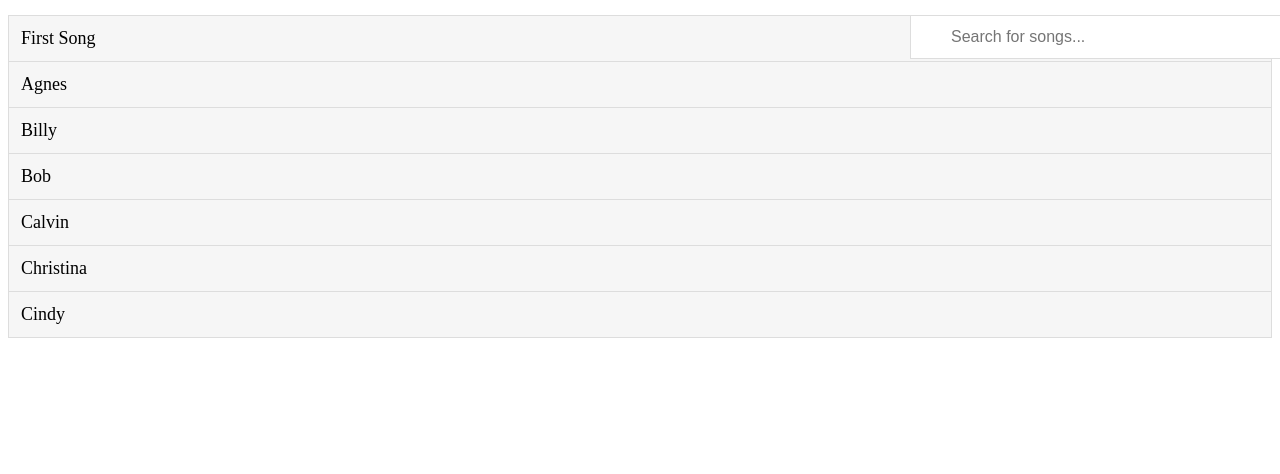
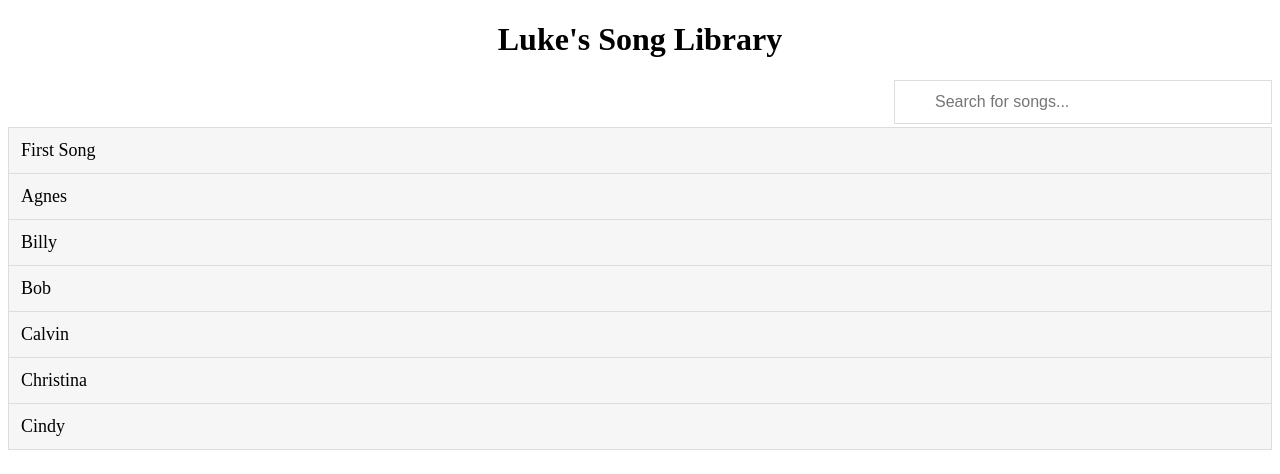
Before and after one commit to lukewdavis/songlibrary, a plain HTML site: page index.html in a window 1280 px wide. Drawn offline with Linux system fonts and the light colour scheme.

Commit message:
Update index.html

```diff
--- a/index.html
+++ b/index.html
@@ -8,7 +8,9 @@
 	</head>
 
 	<body>
-		<div style="width:100%; margin:1rem;">
+		<h1 style="text-align: center;">Luke's Song Library</h1>
+
+		<div style="height: 3rem;">
 			<input type="text" id="songSearch" onkeyup="myFunction()" placeholder="Search for songs...">
 		</div>
 
```
